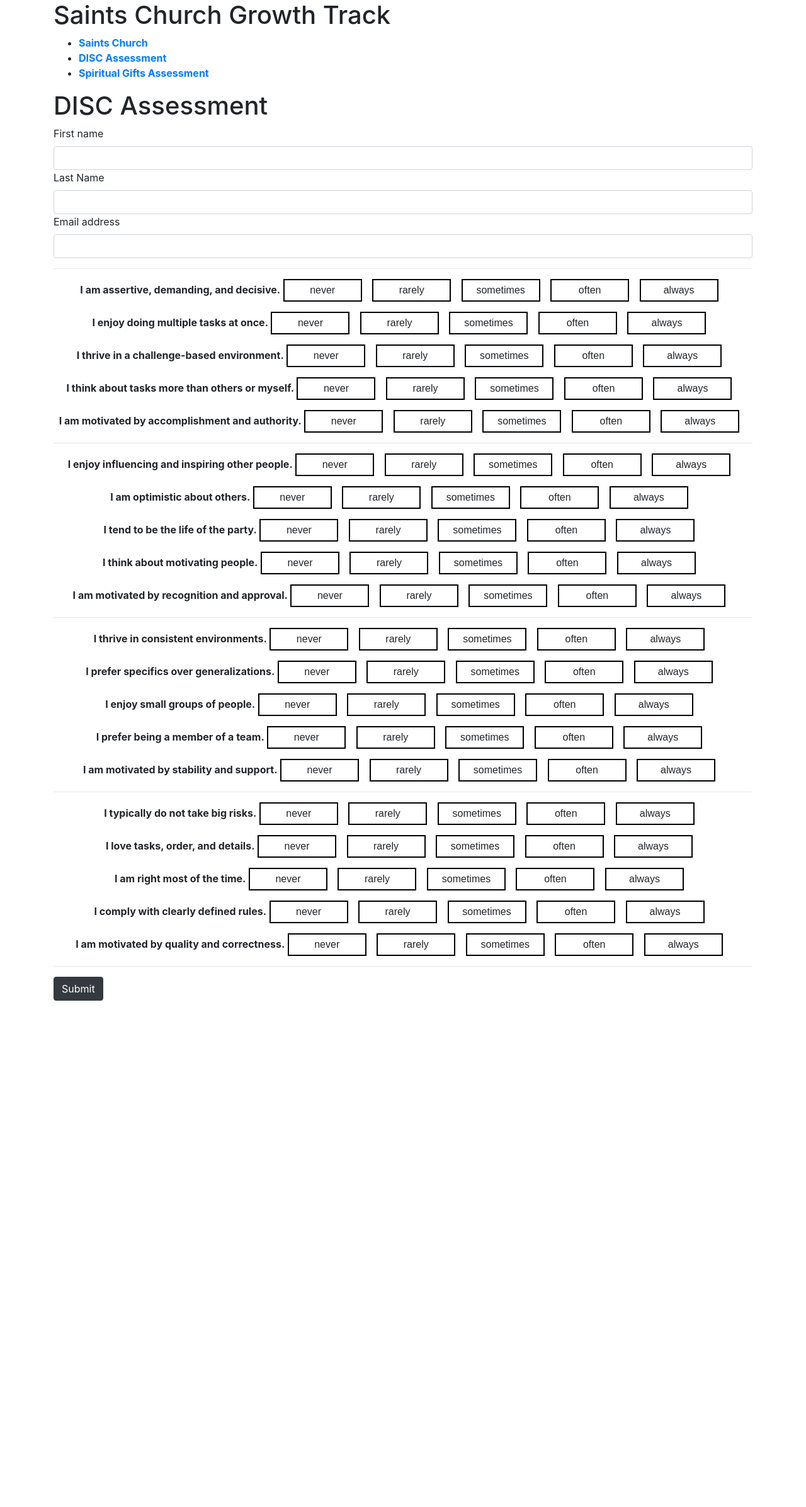
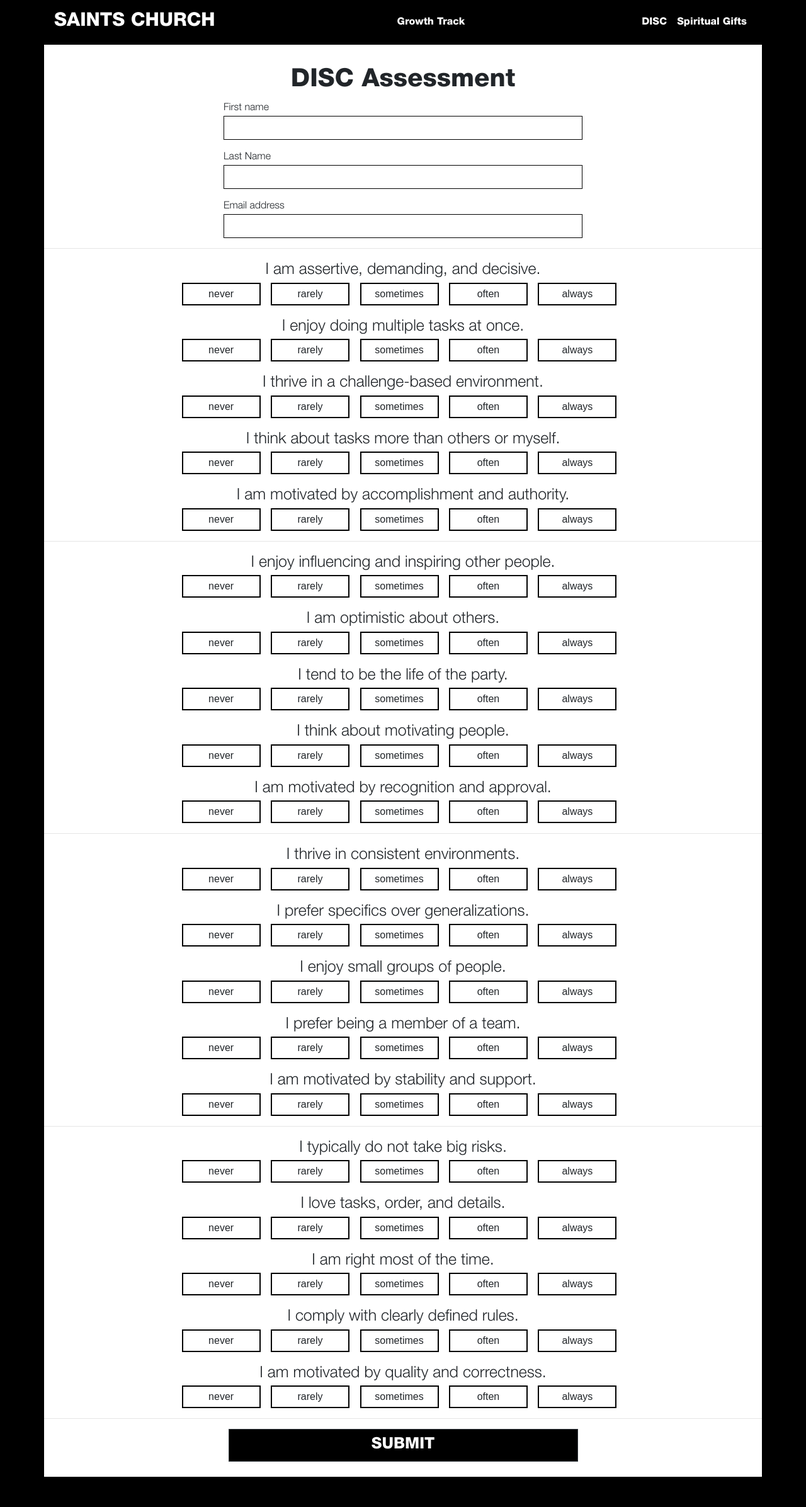
Before and after one commit to just0422/christ-tab-growth-track, a Flask app: page /disc in a window 1280 px wide. Shown: the whole page at 63% size. Before the commit the page ends 1589 px from the top, so only its background shows below. Run offline with Flask 2, Linux system fonts and the light colour scheme; some libraries are stand-ins or nearby versions.

Commit message:
DISC page styling

```diff
--- a/static/css/style.css
+++ b/static/css/style.css
@@ -1,3 +1,57 @@
+@font-face { font-family: SaintsChurchHeavy; src: url("../fonts/HelveticaNeueLTStd-Hv.otf"); }
+@font-face { font-family: SaintsChurchLight; src: url("../fonts/HelveticaNeueLTStd-Lt.otf"); }
+
+html {
+  background-color: black;
+}
+
+.gt-navbar {
+  background-color: black;
+}
+
+.gt-navbar-brand {
+  font-size: 30px;
+}
+
+.gt-navbar-link,
+.gt-navbar-text,
+.gt-page-header {
+  font-family: SaintsChurchHeavy;
+}
+
+.gt-navbar-link,
+.gt-navbar-text {
+  color: white;
+}
+
+.gt-navbar-link:hover {
+  color: #a0a0a0;
+}
+
+.gt-content {
+  margin-top: 4rem;
+  padding-top: 1rem;
+}
+
+.gt-complete-result-header {
+  width: 40px;
+  line-height: 1.6
+}
+
+.gt-form {
+  font-family: SaintsChurchLight;
+}
+
+.gt-form-control {
+  border-radius: 0;
+  border: 1px solid black;
+  color: black;
+}
+
+.gt-form-question {
+  font-size: 25px;
+}
+
 .gt-form-radio-option input[type="radio"] {
   display: none;
 }
@@ -22,7 +76,14 @@
   background-color: black;
 }
 
-.gt-complete-result-header {
-  width: 40px;
-  line-height: 1.6
+.gt-submit-button {
+  border-radius: 0;
+  background-color: black;
+  font-size: 25px;
+  font-family: SaintsChurchHeavy;
 }
+
+.gt-submit-button:hover {
+  color black;
+  background-color: white;
+}
--- a/templates/disc.html
+++ b/templates/disc.html
@@ -1,28 +1,28 @@
 <!DOCTYPE html>
-<html lang="en" dir="ltr">
-  <head>
-    <meta charset="utf-8">
-    <title>Saints Church</title>
-  </head>
-  <body class="container">
 {% extends "template.html" %}
 {% block content %}
 
-    <h1>DISC Assessment</h1>
+<h1 class="text-center mt-4 gt-page-header">DISC Assessment</h1>
 
-    <form action="/disc/submit" method="POST">
-      <label for="firstName">First name</label>
-      <input type="text" class="form-control" id="firstName" name="firstName">
-      <label for="lastname">Last Name</label>
-      <input type="text" class="form-control" id="lastName" name="lastName">
-      <label for="emailAddress">Email address</label>
-      <input type="email" class="form-control" id="emailAddress" name="emailAddress">
+<form action="/disc/submit" method="POST" class="gt-form">
+  <div class="w-50 mx-auto">
+    <label for="firstName" class="mb-0">First name</label>
+    <input type="text" class="form-control gt-form-control" id="firstName" name="firstName">
+  </div>
+  <div class="w-50 mx-auto mt-3">
+    <label for="lastname" class="mb-0">Last Name</label>
+    <input type="text" class="form-control gt-form-control" id="lastName" name="lastName">
+  </div>
+  <div class="w-50 mx-auto mt-3">
+    <label for="emailAddress" class="mb-0">Email address</label>
+    <input type="email" class="form-control gt-form-control" id="emailAddress" name="emailAddress">
+  </div>
 
   {% for type in type_details %}
     <hr />
     {% for index in range(type_details[type]['questions']|length) %}
-          <div class="text-center my-3 gt-form-question">
-            <strong class="mb-1">{{type_details[type]['questions'][index]}}</strong>
+      <div class="text-center my-3">
+        <div class="gt-form-question">{{type_details[type]['questions'][index]}}</div>
 
         {% for choice in range(choices|length) %}
           <div class="form-check form-check-inline gt-form-radio-option">
@@ -37,9 +37,11 @@
   {% endfor %}
 
   <hr />
-      <button type="submit" class="btn btn-dark">Submit</button>
+  <div class="row mb-5 justify-content-center pb-4">
+    <div class="col-md-6 col-xs-9">
+      <button type="submit" class="btn btn-dark w-100 gt-submit-button">SUBMIT</button>
+    </div>
+  </div>
 </form>
 
 {% endblock %}
-  </body>
-</html>
--- a/templates/template.html
+++ b/templates/template.html
@@ -14,20 +14,21 @@
 
     <link rel="stylesheet" href="{{ url_for('static', filename='css/style.css') }}">
   </head>
-  <body class="container">
-     <header>
-         <h1 class="logo">Saints Church Growth Track</h1>
-         <strong><nav>
-           <ul class="menu">
-             <li><a href="https://saintschurch.com">Saints Church</a></li>
-             <li><a href="{{ url_for('disc') }}">DISC Assessment</a></li>
-             <li><a href="{{ url_for('sga') }}">Spiritual Gifts Assessment</a></li>
-           </ul>
-         </nav></strong>
+  <body class="container px-0">
+    <header>
+      <nav class="container navbar navbar-expand-sm gt-navbar fixed-top">
+        <a class="navbar-brand gt-navbar-brand gt-navbar-link pull-sm-left" href="https://saintschurch.com">SAINTS CHURCH</a>
+        <span class="navbar-text gt-navbar-text mx-auto">Growth Track</span>
+        <div class="navbar-nav pull-sm-right">
+          <a class="nav-item nav-link gt-navbar-link" href="{{ url_for('disc') }}">DISC</a>
+          <a class="nav-item nav-link gt-navbar-link" href="{{ url_for('sga') }}">Spiritual Gifts</a>
+        </div>
+      </nav>
      </header>
 
-     {% block content %}
-     {% endblock %}
-
+     <div class="gt-content">
+       {% block content %}
+       {% endblock %}
+     </div>
   </body>
 </html>
```
Also changed, not shown: static/fonts/HelveticaNeueLTStd-Hv.otf (added), static/fonts/HelveticaNeueLTStd-Lt.otf (added). Lines whose indentation alone changed are shown as unchanged.
